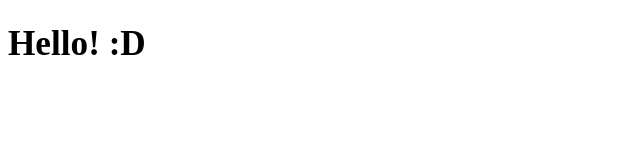
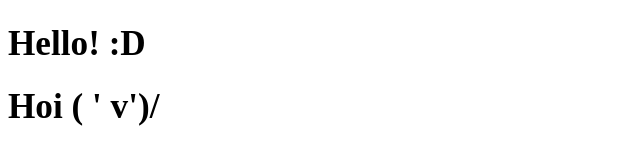
Before and after one commit to mcnallydm/Learn, a plain HTML site: page index.html in a window 1280 px wide. Shown: the whole page, without its empty margins (0-640 px from the left). Drawn offline with Linux system fonts and the light colour scheme.

Commit message:
Update index.html

```diff
--- a/index.html
+++ b/index.html
@@ -9,5 +9,6 @@
 </head>
 <body>
     <h1>Hello! :D</h1>
+    <h1> Hoi ( ' v')/ </h1>
 </body>
 </html>
```
